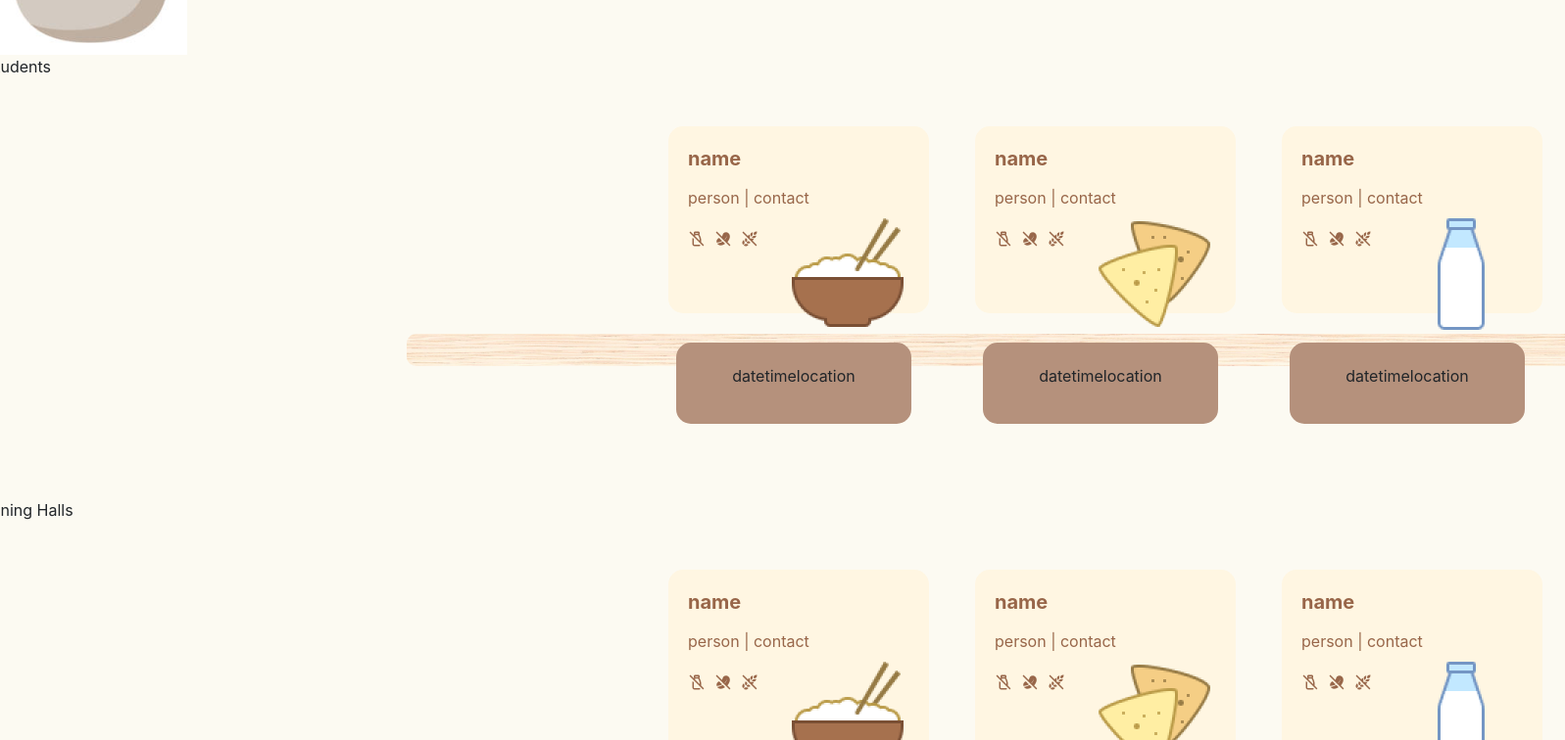
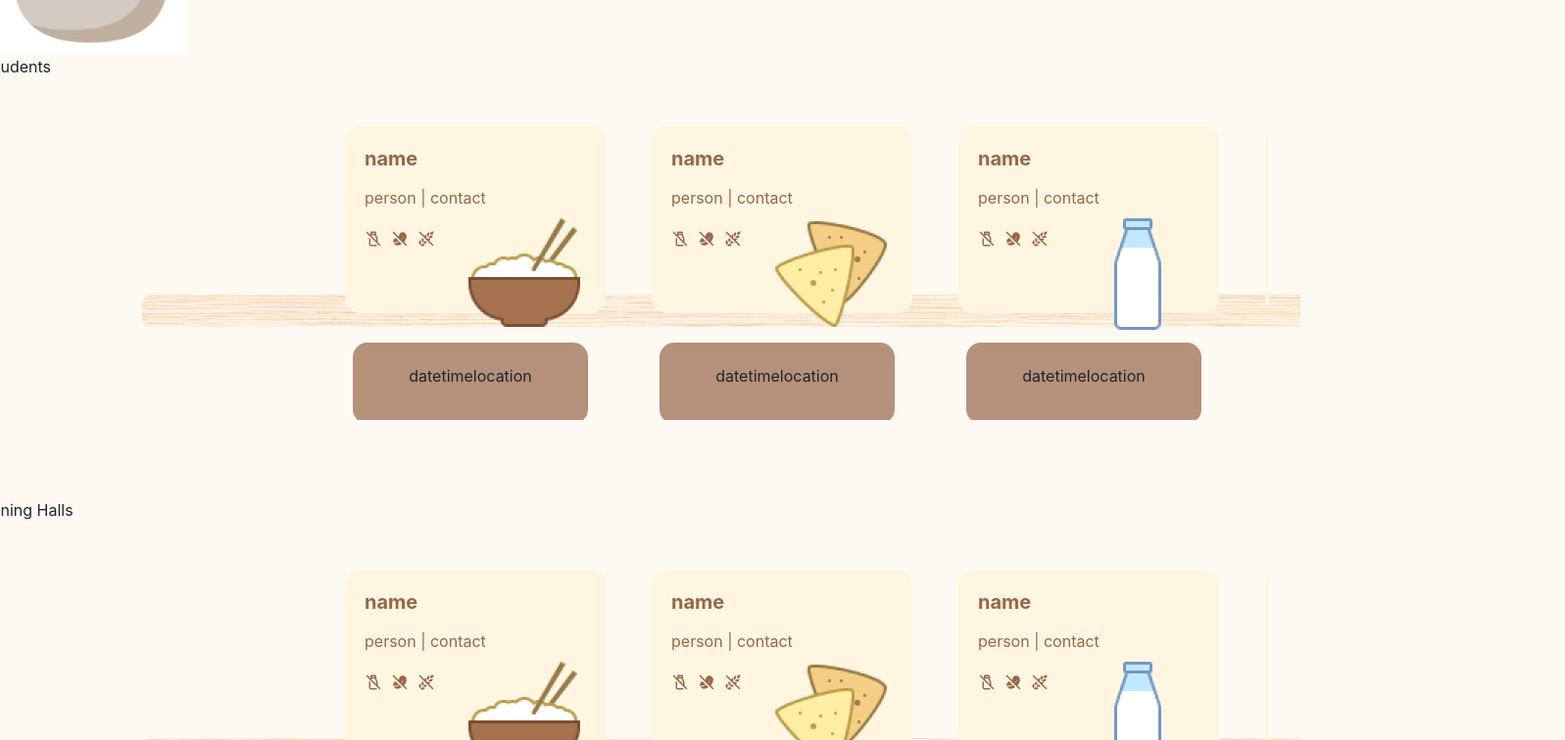
Before and after one commit to cathli66/college-food-insecurity, a React (Create React App) app: page /home in a window 1280 px wide. Shown: the part 380-1136 px from the top of the page at 98% size, 1597 px wide, since content can reach past the window. Built offline with nearby package versions, Linux system fonts and the light colour scheme.

Commit message:
setup home page structure

```diff
--- a/src/pages/Home.tsx
+++ b/src/pages/Home.tsx
@@ -37,6 +37,26 @@ const Home = () => {
             contact: 'contact',
             category: 'drink'
         },
+        {
+            name: 'name',
+            location: 'location',
+            date: 'date',
+            time: 'time',
+            restrict: ['nut', 'gluten', 'dairy'],
+            person: 'person',
+            contact: 'contact',
+            category: 'meal'
+        },
+        {
+            name: 'name',
+            location: 'location',
+            date: 'date',
+            time: 'time',
+            restrict: ['nut', 'gluten', 'dairy'],
+            person: 'person',
+            contact: 'contact',
+            category: 'meal'
+        },
     ]
 
     return (
--- a/src/styles/Shelf.scss
+++ b/src/styles/Shelf.scss
@@ -1,18 +1,23 @@
 .shelf {
     position: relative;
-    top: 245px;
-    margin-left: 430px;
+    top: 205px;
+    margin-left: 160px;
 }
 
 .row {
     // background-color: blue;
     margin-bottom: 80px;
+    ::-webkit-scrollbar {
+        display: none;
+    }
 }
 
 .tiles {
-    // width: 1373px;
-    margin-left: 650px;
-    justify-content: right;
+    width: 1000px;
+    // background-color: blue;
+    margin-left: 320px;
+    justify-content: left;
+    overflow: scroll;
     display: flex;
     position: relative;
     flex-direction: horizontal;
```
